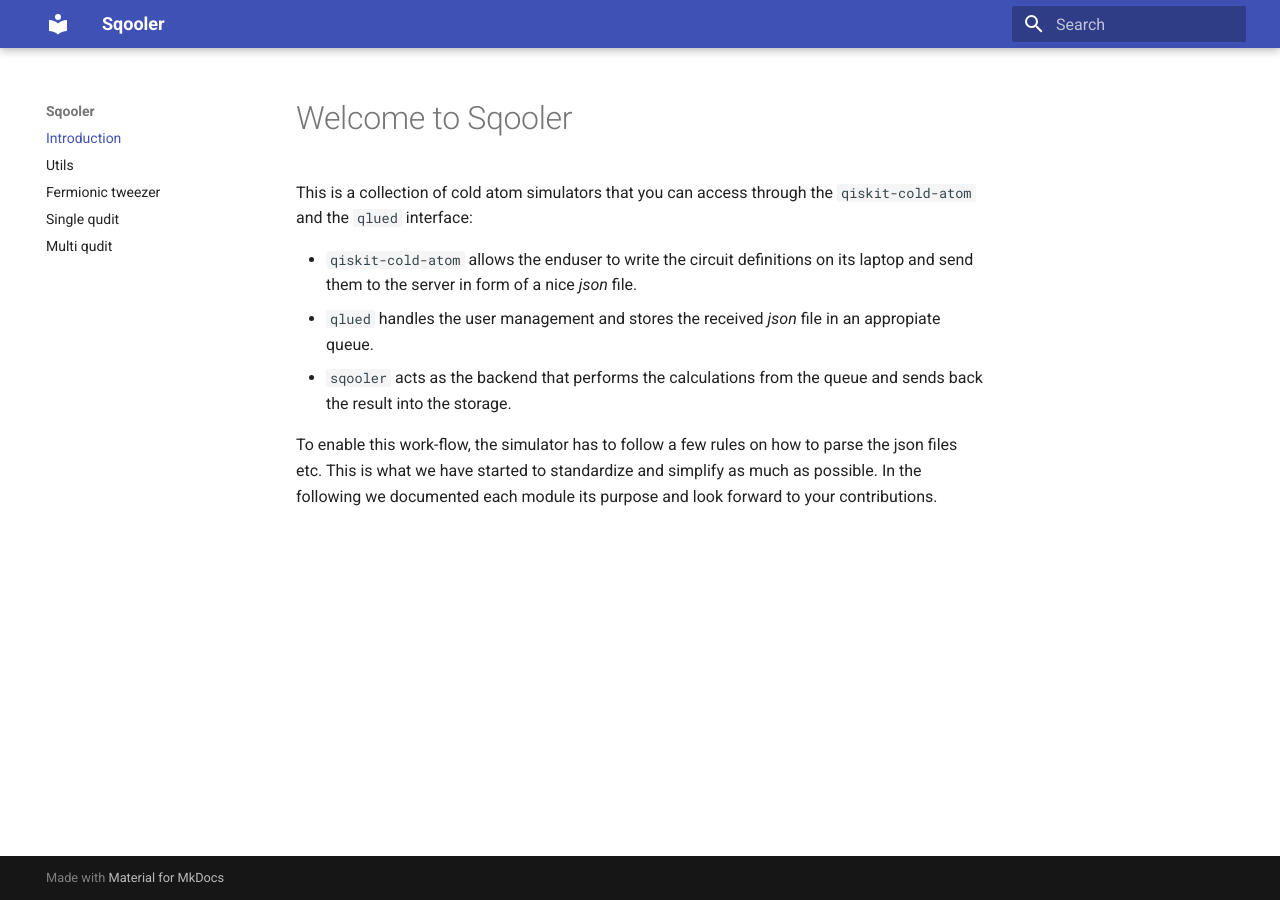
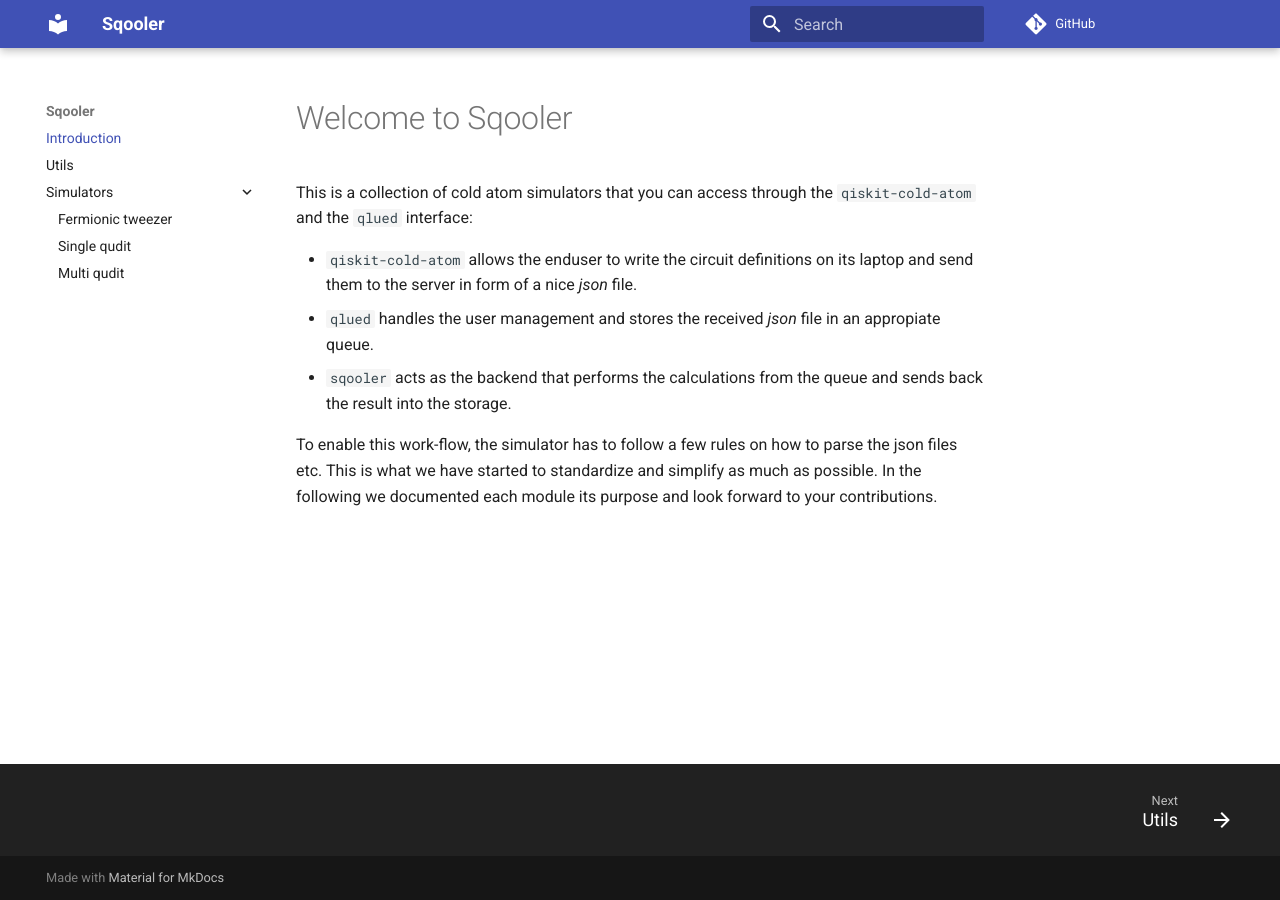
Before and after one commit to Alqor-UG/sqooler, an MkDocs documentation site: the page built from docs/index.md, in a window 1280 px wide. Built offline with MkDocs 1.6.1 and Material for MkDocs 9.7.7, drawn with Linux system fonts in a browser that asks for light colours; comment, search, counter and statistics services are not loaded.

Commit message:
First documentation

```diff
--- a/mkdocs.yml
+++ b/mkdocs.yml
@@ -6,15 +6,19 @@ theme:
     - navigation.instant
     - navigation.tracking
     - navigation.expand
+    - navigation.footer
     - toc.follow
 
 nav:
   - Introduction: "index.md"
   - "utils.md"
-  - "fermions.md"
-  - "singlequdit.md"
-  - "multiqudit.md"
+  - "Simulators":
+    - "fermions.md"
+    - "singlequdit.md"
+    - "multiqudit.md"
 
+repo_url: https://github.com/alqor-ug/sqooler
+edit_uri: edit/main/docs/
 
 plugins:
 - search
```
Also changed, not shown: 1 other file.
